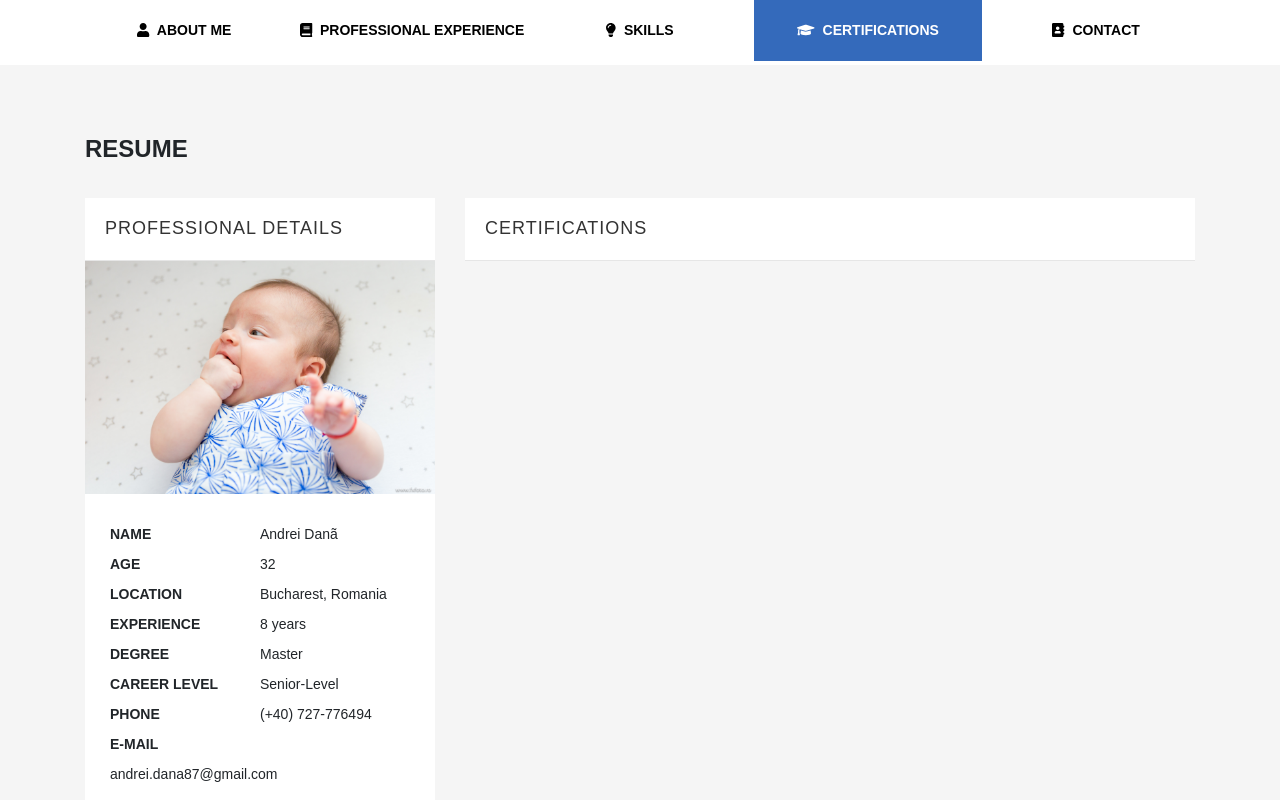
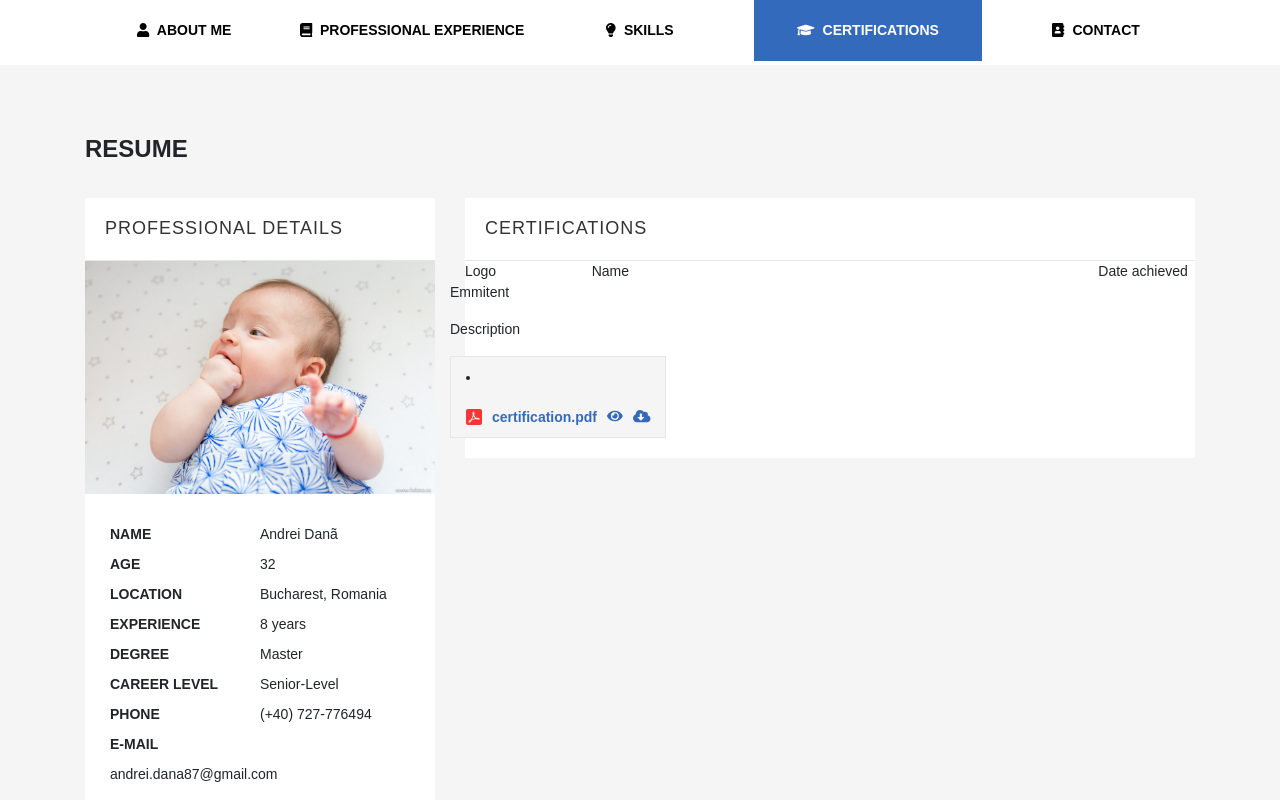
Before and after one commit to andreidana/react-cv, a React (Create React App) app: page /certifications in a window 1280 px wide. Shown: the top 800 px of the page. Built offline with nearby package versions, Linux system fonts and the light colour scheme.

Commit message:
start work on certifications section

```diff
--- a/src/Components/AboutMe/AboutMe.jsx
+++ b/src/Components/AboutMe/AboutMe.jsx
@@ -4,13 +4,11 @@ import StringTitle from '../StringTitle/StringTitle';
 import PersonalData from '../PersonalData/PersonalData';
 import Teamleader from '../TeamLeader/Teamleader';
 import FullStackDeveloper from '../FullStackDeveloper/FullStackDeveloper';
-import Services from '../Services/Services';
 
 const AboutMe = () => {
   const title = 'ABOUT ME';
   const teamLeaderTitle = `TEAM LEADER`;
   const descriptionTitle = `FULL STACK DEVELOPER`;
-  const servicesTitle = `SERVICES`;
 
   return (
     <>
@@ -20,8 +18,6 @@ const AboutMe = () => {
       <Teamleader />
       <StringTitle title = {descriptionTitle}/>
       <FullStackDeveloper />
-      <StringTitle title = {servicesTitle}/>
-      <Services />
     </>
   );
 };
--- /dev/null
+++ b/src/Components/Certifications/Certification/Certification.jsx
@@ -0,0 +1,22 @@
+import React from 'react';
+import pdf from '../../../Assets/pdf-icon.jpg';
+import Attachment from '../../Attachment/Attachment';
+
+const Certification = () => {
+  const certificationTitle = 'certification.pdf';
+
+  return (
+    <div>
+      <div className='row'>
+        <div className='col-md-2'>Logo</div>
+        <div className='col-md-8'>Name</div>
+        <div className='col-md-2'>Date achieved</div>
+      </div>
+      <div className='row'><p>Emmitent</p></div>
+      <div className='row'><p>Description</p></div>
+      <div className='row'><Attachment  image = {pdf} title = {certificationTitle}/></div>
+    </div>
+  );
+};
+
+export default Certification;
--- a/src/Components/Certifications/Certifications.jsx
+++ b/src/Components/Certifications/Certifications.jsx
@@ -1,6 +1,7 @@
 import React from 'react';
 
 import StringTitle from '../StringTitle/StringTitle';
+import Certification from './Certification/Certification';
 
 const Certifications = () => {
   const title = 'CERTIFICATIONS';
@@ -8,6 +9,7 @@ const Certifications = () => {
   return (
     <>
       <StringTitle title = {title}/>
+      <Certification/>
     </>
   );
 };
--- a/src/Components/Services/Services.jsx
+++ /dev/null
@@ -1,11 +0,0 @@
-import React from 'react';
-
-const Services = () => {
-  return (
-    <div>
-      Services Section Goes Here!!
-    </div>
-  );
-};
-
-export default Services;
--- a/src/Containers/AttachmentsContainer/AttachmentsContainer.jsx
+++ b/src/Containers/AttachmentsContainer/AttachmentsContainer.jsx
@@ -9,14 +9,12 @@ const AttachmentsContainer = () => {
   const wordTitle = 'Curriculum Vitae.docx';
 
   return (
-    <>
     <div className = { AttachmentsContainerStyle }>
       <ul>
         <Attachment image = {pdf} title = {pdfTitle}/>
         <Attachment image = {word} title = {wordTitle}/>
       </ul>
     </div>
-    </>
   );
 };
 
```
Lines whose indentation alone changed are shown as unchanged.
